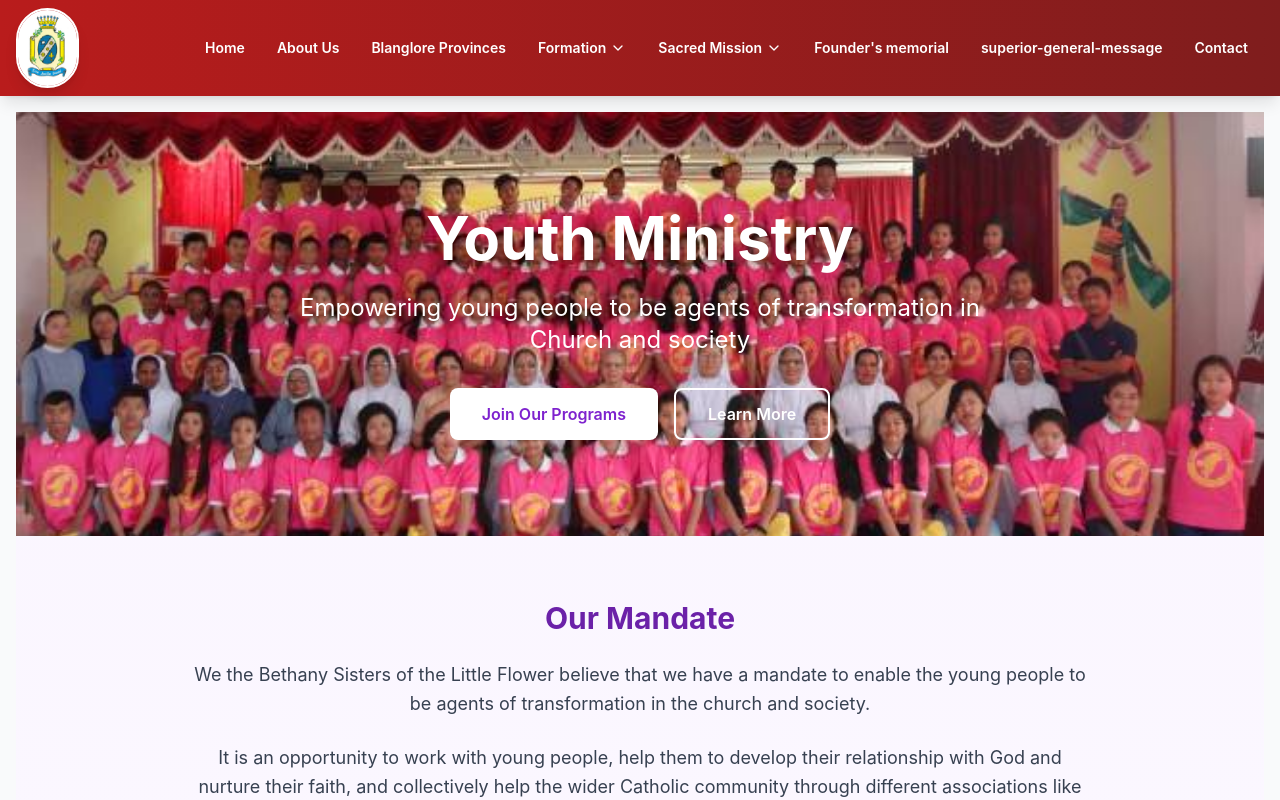
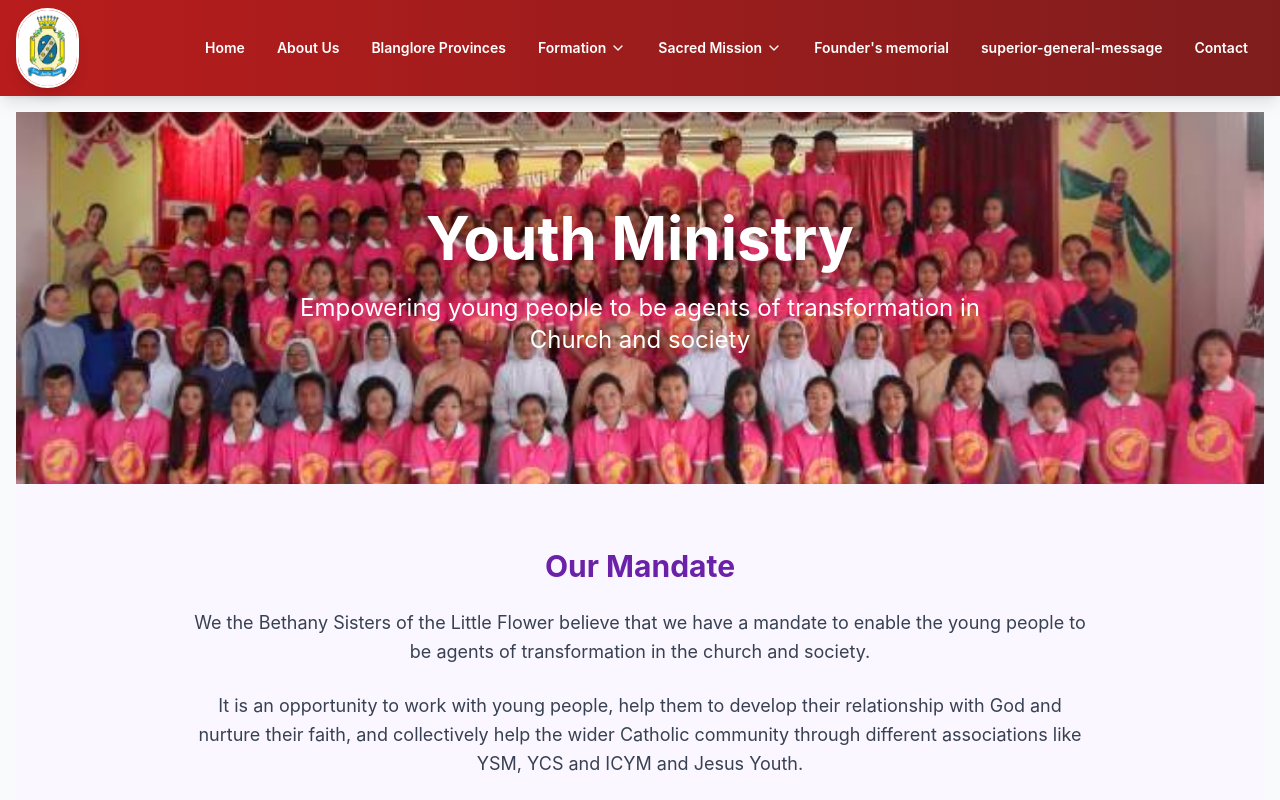
Before and after one commit to Proaddo/congregation, a React (Vite) app: page /sacred-mission/youth in a window 1280 px wide. Shown: the top 800 px of the page. Built offline with nearby package versions, Linux system fonts and the light colour scheme.

Commit message:
sacred mission changes

```diff
--- a/src/pages/hostels.jsx
+++ b/src/pages/hostels.jsx
@@ -20,9 +20,7 @@ const Hostel = () => {
           <div className="max-w-3xl">
             <h1 className="text-4xl md:text-6xl font-bold mb-6">Hostel Ministry</h1>
             <p className="text-xl md:text-2xl mb-8">Empowering girls through education and holistic formation since 1922</p>
-            <button className="bg-white text-amber-800 px-8 py-3 rounded-lg font-semibold hover:bg-amber-100 transition duration-300">
-              Learn About Our Hostels
-            </button>
+
           </div>
         </div>
       </section>
--- a/src/pages/youth.jsx
+++ b/src/pages/youth.jsx
@@ -1,4 +1,6 @@
 import React from 'react';
+import { useNavigate } from 'react-router-dom';
+
 import youth1 from '../assets/youth/youth-1.jpg';
 import youth2 from '../assets/youth/youth-2.jpg';
 import youth3 from '../assets/youth/youth-3.jpg';
@@ -6,6 +8,8 @@ import youth4 from '../assets/youth/youth-4.jpg';
 import youth5 from '../assets/youth/youth-5.jpg';
 
 const Youth = () => {
+  const navigate = useNavigate();
+
   return (
     <div className="min-h-screen bg-gradient-to-b from-purple-50 to-white">
       {/* Hero Section */}
@@ -21,12 +25,7 @@ const Youth = () => {
             <h1 className="text-4xl md:text-6xl font-bold mb-6">Youth Ministry</h1>
             <p className="text-xl md:text-2xl mb-8">Empowering young people to be agents of transformation in Church and society</p>
             <div className="flex justify-center gap-4">
-              <button className="bg-white text-purple-700 px-8 py-3 rounded-lg font-semibold hover:bg-purple-100 transition duration-300">
-                Join Our Programs
-              </button>
-              <button className="bg-transparent border-2 border-white px-8 py-3 rounded-lg font-semibold hover:bg-white hover:text-purple-700 transition duration-300">
-                Learn More
-              </button>
+
             </div>
           </div>
         </div>
@@ -210,12 +209,14 @@ const Youth = () => {
             Become part of a vibrant community growing in faith, leadership, and service.
           </p>
           <div className="flex flex-col sm:flex-row justify-center gap-4">
-            <button className="bg-white text-purple-700 px-8 py-3 rounded-lg font-semibold hover:bg-purple-100 transition duration-300">
-              Register Now
-            </button>
-            <button className="bg-transparent border-2 border-white px-8 py-3 rounded-lg font-semibold hover:bg-white hover:text-purple-700 transition duration-300">
-              Contact Us
-            </button>
+
+           <button
+            onClick={() => navigate('/contact')}
+             className="bg-transparent border-2 border-white px-8 py-3 rounded-lg font-semibold hover:bg-white hover:text-purple-700 transition duration-300"
+             >
+             Contact Us
+              </button>
+
           </div>
         </div>
       </section>
```
